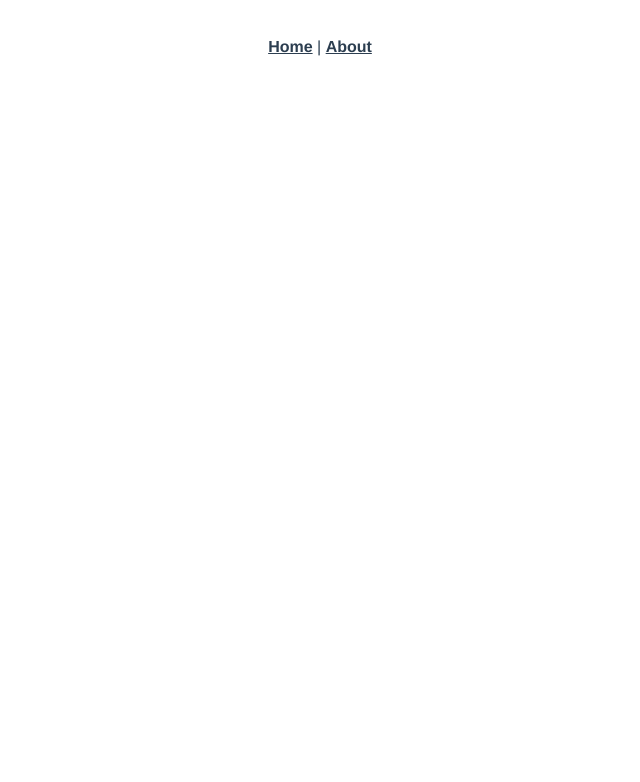
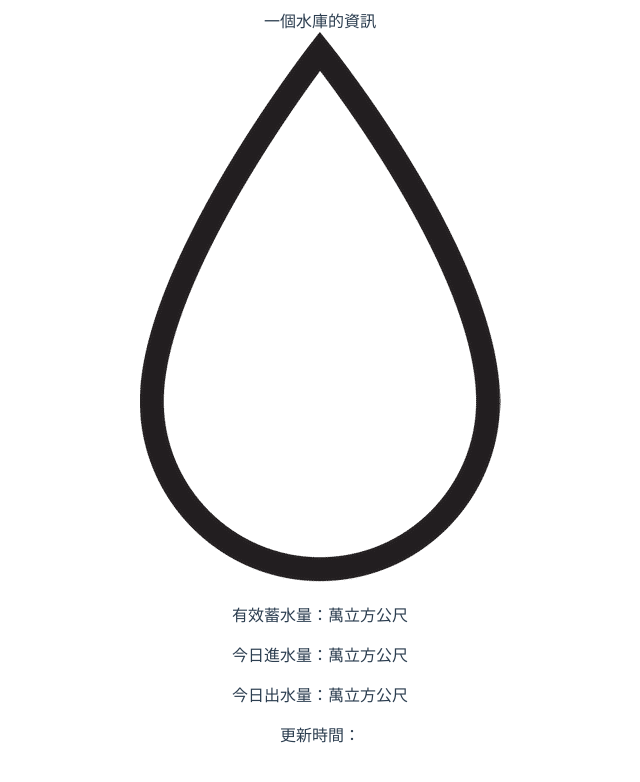
Before and after one commit to Frank0321/Taiwan_Reservoir, a Vue app: page /reservoirInfo in a window 1280 px wide. Shown: the top 782 px of the page, without its empty margins (320-960 px from the left). Built offline with nearby package versions, Linux system fonts and the light colour scheme.

Commit message:
參考 blair 的 reservoirInfo 與 chart 設計

```diff
--- a/src/App.vue
+++ b/src/App.vue
@@ -1,9 +1,9 @@
 <template>
   <div id="app">
-    <div id="nav">
-      <router-link to="/">Home</router-link> |
-      <router-link to="/about">About</router-link>
-    </div>
+<!--    <div id="nav">-->
+<!--      <router-link to="/">Home</router-link> |-->
+<!--      <router-link to="/about">About</router-link>-->
+<!--    </div>-->
     <router-view/>
   </div>
 </template>
--- /dev/null
+++ b/src/components/reservoirInfo.vue
@@ -0,0 +1,58 @@
+<template>
+  <div>
+    一個水庫的資訊
+    <div class="flex justify-center">
+      <div class="flex-initial xl:mr-10 lg:mr-5 md:mr-12 mr-5">
+        <!-- water percentage chart -->
+        <img src="src/assets/image/water_icon.png">
+      </div>
+      <div
+          class="
+          flex-initial
+          divide-y-2 divide-brown divide-dotted divide-opacity-50
+        "
+      >
+        <div class="mb-3">
+          <div class="text-brown text-2xl font-bold mb-3">
+
+          </div>
+          <span
+              class="
+              bg-grass
+              text-white text-md
+              rounded-md
+              mr-2
+              py-1
+              px-2
+              align-middle
+            "
+          >
+
+          </span>
+          <p class="mt-5 text-brown">
+            有效蓄水量：萬立方公尺
+          </p>
+          <p class="mt-2 text-brown">
+            今日進水量：萬立方公尺
+          </p>
+          <p class="mt-2 text-brown">
+            今日出水量：萬立方公尺
+          </p>
+        </div>
+        <div>
+          <p class="mt-2 text-brown">更新時間：</p>
+        </div>
+      </div>
+    </div>
+  </div>
+</template>
+
+<script>
+export default {
+  name: "reservoirInfo.vue"
+}
+</script>
+
+<style scoped>
+
+</style>
--- a/src/router/index.js
+++ b/src/router/index.js
@@ -14,6 +14,11 @@ const routes = [
     path: '/hello',
     name: 'Hello',
     component: Hello
+  },
+  {
+    path: '/reservoirInfo',
+    name: 'ReservoirInfo',
+    component: () => import('../components/reservoirInfo.vue')
   }
 ]
 
```
Also changed, not shown: src/components/chart.vue (added, +15 -0 lines), src/assets/image/water_icon.png (added), 1 other file (tests, documents, lock files or other folders).
